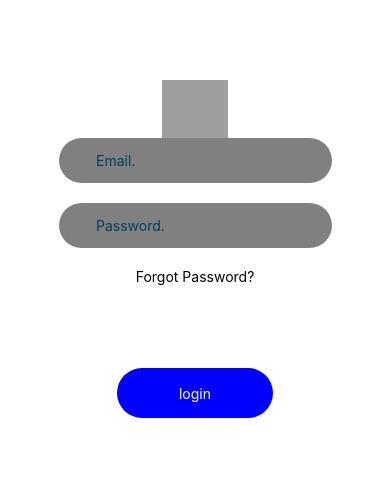
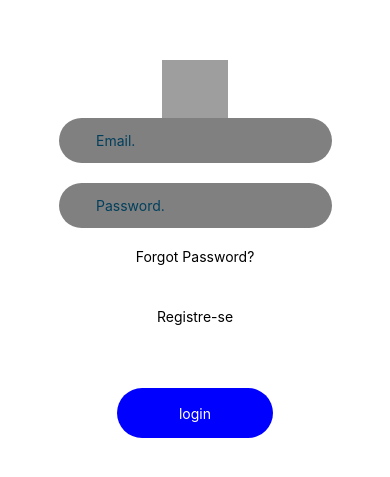
Before and after one commit to Gbmrocha/coestate, a React Native app: screen /Login in a window 390 px wide. Shown: the part 173-650 px from the top of the page. Built offline with nearby package versions, Linux system fonts and the light colour scheme; grey boxes are pictures that could not be loaded.

Commit message:
Navigation Tabs/Stack

```diff
--- a/App.js
+++ b/App.js
@@ -5,6 +5,6 @@ import LoginPage from "./pages/LoginPage";
 
 export default function App() {
   return (
-    <LoginPage />
+    <StackNav />
   );
 }
--- a/components/StackNav.jsx
+++ b/components/StackNav.jsx
@@ -4,19 +4,24 @@ import { createNativeStackNavigator } from "@react-navigation/native-stack";
 import DetailPage from "../pages/DetailPage";
 import NavBottom from "./NavBottom";
 import Maps from "./Maps";
+import LoginPage from "../pages/LoginPage";
 
 const Stack = createNativeStackNavigator();
 
 export default function StackNav() {
     return (
         <NavigationContainer>
-            <Stack.Navigator>
+            <Stack.Navigator initialRouteName="Login">
+                <Stack.Screen
+                    name="Login"
+                    component={LoginPage}
+                    options={{ headerShown: false }}
+                />
                 <Stack.Screen
                     name="Home"
                     component={NavBottom}
                     options={{ headerShown: false }}
                 />
-
                 <Stack.Screen
                     name="Details"
                     component={DetailPage}
--- a/pages/DetailPage.jsx
+++ b/pages/DetailPage.jsx
@@ -4,12 +4,9 @@ import PropertyImage from '../components/PropertyImage';
 import PropertyInfo from '../components/PropertyInfo';
 import PropertyDescription from '../components/PropertyDescription';
 import { Ionicons } from "@expo/vector-icons";
-import Maps from '../components/Maps';
-import { useNavigation } from '@react-navigation/native';
 
 export default function DetailPage({ route, navigation }) {
     const { name, image_url, location, description } = route.params;
-    // const navigation = useNavigation();
 
     return (
         <SafeAreaView style={{ backgroundColor: "white", flex: 1, padding: 20 }}>
--- a/pages/LoginPage.jsx
+++ b/pages/LoginPage.jsx
@@ -8,10 +8,12 @@ import {
   TextInput,
   TouchableOpacity,
 } from "react-native";
+import { useNavigation } from "@react-navigation/native";
 
 export default function LoginPage() {
   const [email, setEmail] = useState("");
   const [password, setPassword] = useState("");
+  const navigation = useNavigation();
 
   return (
     <View style={styles.container}>
@@ -42,8 +44,11 @@ export default function LoginPage() {
       <TouchableOpacity>
         <Text style={styles.forgot_button}>Forgot Password?</Text>
       </TouchableOpacity>
+      <TouchableOpacity>
+        <Text style={styles.forgot_button}>Registre-se</Text>
+      </TouchableOpacity>
 
-      <TouchableOpacity style={styles.loginBtn}>
+      <TouchableOpacity style={styles.loginBtn} onPress={(e) => navigation.navigate('Home')}>
         <Text style={styles.loginText}>login</Text>
       </TouchableOpacity>
     </View>
@@ -91,7 +96,7 @@ const styles = StyleSheet.create({
     height: 50,
     alignItems: "center",
     justifyContent: "center",
-    marginTop: 40,
+    marginTop: 20,
     backgroundColor: "blue",
     color: 'white'
   },
```
